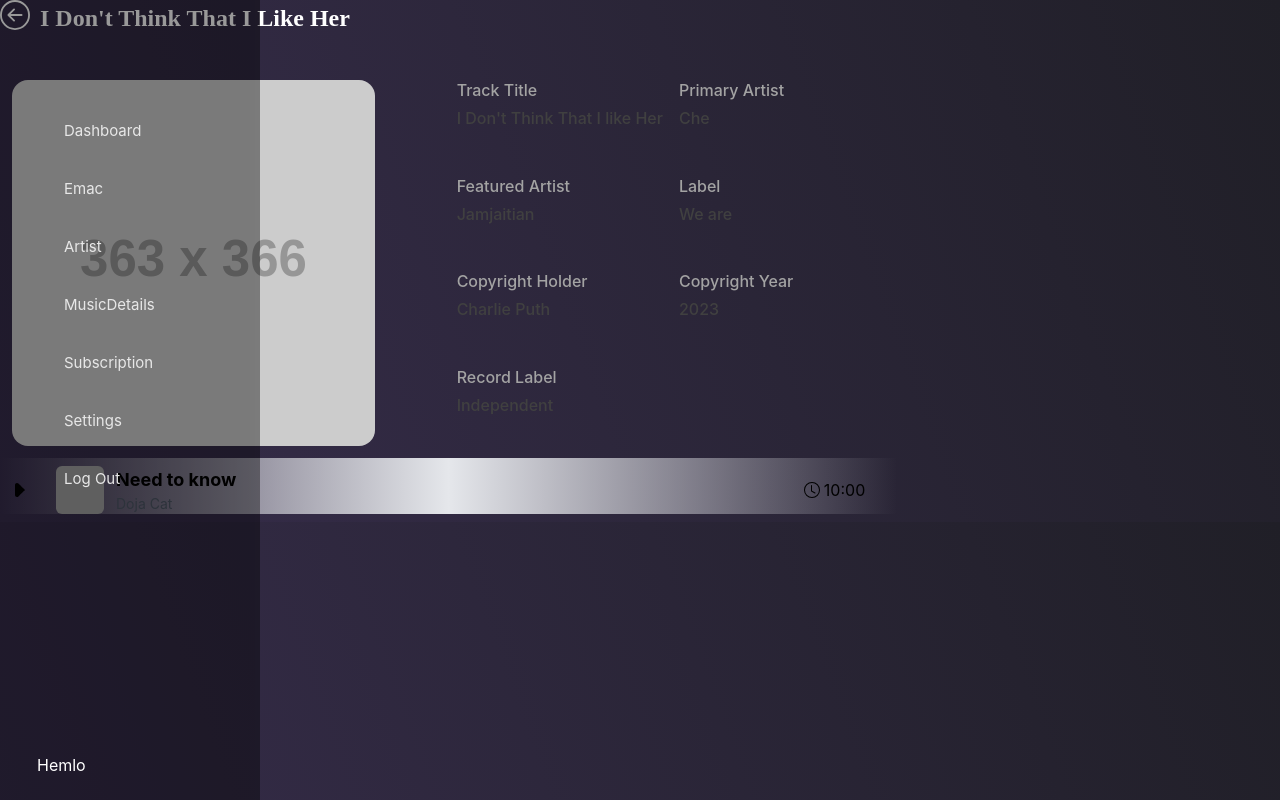
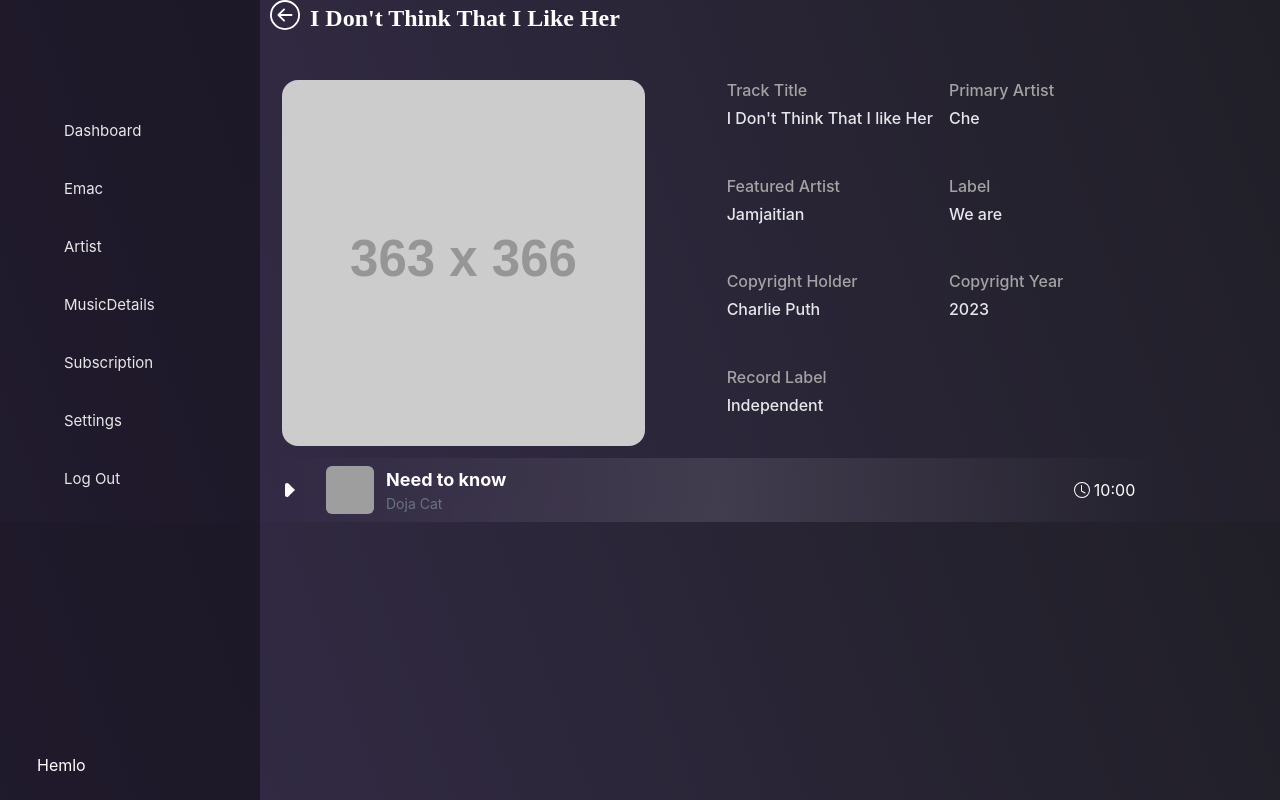
Before and after one commit to divyesh123-jain/Musicapp, a Next.js app: page /MusicDetails in a window 1280 px wide. Built offline with nearby package versions, Linux system fonts and the light colour scheme; grey boxes are pictures that could not be loaded.

Commit message:
Ui of EMAC & MusicDetails

```diff
--- a/pages/EMAC.js
+++ b/pages/EMAC.js
@@ -6,7 +6,7 @@ const EMAC = () => {
     <>
       <div className="ml-[270px] pt-10 pr-6 pb-8 pl-6">
         <div>
-          <div className="text-3xl font-bold">
+          <div className="text-3xl text-white font-bold">
             <span className="text-red-400 to">Emergence Music Ambassadors</span>{" "}
             Clubs Standings
           </div>
@@ -16,7 +16,7 @@ const EMAC = () => {
         </div>
 
         <div className="mt-10 ">
-          <div className="flex justify-around items-center bg-gray-300 rounded-lg w-[76vw] text-lg p-3 mt-3 ">
+          <div className="flex text-white justify-around items-center backdrop-opacity-25 bg-white/10 border-white/40  rounded-lg w-[76vw] text-lg p-3 mt-3 ">
             <div className="flex">Ranking</div>
             <div>Artist</div>
             <div>Country</div>
@@ -24,7 +24,7 @@ const EMAC = () => {
             <div>Track</div>
             <div>TSS</div>
           </div>
-          <div className="flex justify-around items-center bg-gray-400 rounded-lg w-[76vw] text-lg p-3 mt-3">
+          <div className="flex text-white justify-around items-center backdrop-opacity-25 bg-white/20  rounded-lg w-[76vw] text-lg p-3 mt-3">
             <div>1</div>
             <div className="flex justify-center items-center space-x-2">
               <div>
@@ -38,7 +38,7 @@ const EMAC = () => {
               <div>
                 <div>Charlie Puth</div>
                 <div>
-                  <div className="flex justify-center items-center space-x-2 bg-gray-700 text-gray-200 pl-2 pr-2 rounded-full text-xs">
+                  <div className="p-1 flex justify-center items-center space-x-2 backdrop-opacity-20 bg-gray-900 text-gray-200 pl-2 pr-2 rounded-full text-xs">
                     <div>
                       <Image
                         src="/../public/albumCover.jpg"
@@ -59,7 +59,7 @@ const EMAC = () => {
           </div>
         </div>
 
-        <div className="pl-10 pr-10 pt-2 pb-2 fixed bottom-3 right-5 bg-red-400 rounded-full">
+        <div className="pl-10 pr-10 pt-2 pb-2 fixed bottom-3 right-5 text-gray-200 bg-gradient-to-r from-blue-700 to-red-500 rounded-full">
           SAVE
         </div>
       </div>
--- a/pages/MusicDetails.js
+++ b/pages/MusicDetails.js
@@ -8,7 +8,7 @@ import Image from "next/image";
 const MusicDetails = () => {
   return (
     <>
-      <div className={`${styles["em-db-content"]}`}>
+      <div className={`${styles["em-db-content"]} ml-[270px] text-white`}>
         <div
           className={`${styles["em-db-content-title"]} d-flex align-items-center justify-content-between`}
         >
@@ -31,7 +31,7 @@ const MusicDetails = () => {
               <div className="text-neutral-400 text-[16px] font-medium leading-tight">
                 Track Title
               </div>
-              <div className="text-neutral-700 text-[16px] font-medium leading-tight">
+              <div className="text-gray-200 text-[16px] font-medium leading-tight">
                 I Don&apos;t Think That I like Her
               </div>
             </div>
@@ -39,7 +39,7 @@ const MusicDetails = () => {
               <div className="text-neutral-400 text-[16px] font-medium leading-tight">
                 Primary Artist
               </div>
-              <div className="text-neutral-700 text-[16px] font-medium leading-tight">
+              <div className="text-gray-200 text-[16px] font-medium leading-tight">
                 Che
               </div>
             </div>
@@ -47,7 +47,7 @@ const MusicDetails = () => {
               <div className="text-neutral-400 text-[16px] font-medium leading-tight">
                 Featured Artist
               </div>
-              <div className="text-neutral-700 text-[16px] font-medium leading-tight">
+              <div className="text-gray-200 text-[16px] font-medium leading-tight">
                 Jamjaitian
               </div>
             </div>
@@ -55,7 +55,7 @@ const MusicDetails = () => {
               <div className="text-neutral-400 text-[16px] font-medium leading-tight">
                 Label
               </div>
-              <div className="text-neutral-700 text-[16px] font-medium leading-tight">
+              <div className="text-gray-200 text-[16px] font-medium leading-tight">
                 We are
               </div>
             </div>
@@ -63,7 +63,7 @@ const MusicDetails = () => {
               <div className="text-neutral-400 text-[16px] font-medium leading-tight">
                 Copyright Holder
               </div>
-              <div className="text-neutral-700 text-[16px] font-medium leading-tight">
+              <div className="text-gray-200 text-[16px] font-medium leading-tight">
                 Charlie Puth
               </div>
             </div>
@@ -71,7 +71,7 @@ const MusicDetails = () => {
               <div className="text-neutral-400 text-[16px] font-medium leading-tight">
                 Copyright Year
               </div>
-              <div className="text-neutral-700 text-[16px] font-medium leading-tight">
+              <div className="text-gray-200 text-[16px] font-medium leading-tight">
                 2023
               </div>
             </div>
@@ -79,7 +79,7 @@ const MusicDetails = () => {
               <div className="text-neutral-400 text-[16px] font-medium leading-tight">
                 Record Label
               </div>
-              <div className="text-neutral-700 text-[16px] font-medium leading-tight">
+              <div className="text-gray-200 text-[16px] font-medium leading-tight">
                 Independent
               </div>
             </div>
@@ -87,10 +87,10 @@ const MusicDetails = () => {
         </div>
 
         <div className="relative">
-          <div className="absolute inset-0 bg-gradient-to-r from-transparent via-gray-200 to-transparent mb-2"></div>
+          <div className="absolute inset-0 bg-gradient-to-r from-transparent via-white/10 to-transparent"></div>
           <label className="flex justify-between items-center p-2 border-b border-gray-200 last:border-b-0 relative z-10">
             <div className="flex items-center space-x-6">
-              <TiMediaPlay className="w-6 h-6 text-black" />
+              <TiMediaPlay className="w-6 h-6 text-white" />
               <div className="ml-4 flex items-center space-x-3">
                 <Image
                   src="/../public/albumCover.jpg"
@@ -100,8 +100,8 @@ const MusicDetails = () => {
                   className="w-12 h-12 object-cover rounded-md"
                 />
                 <div>
-                  <p className="text-lg font-bold">Need to know</p>
-                  <p className="text-sm text-gray-600">Doja Cat</p>
+                  <p className="text-lg font-bold text-white">Need to know</p>
+                  <p className="text-sm text-gray-500">Doja Cat</p>
                 </div>
               </div>
             </div>
```
